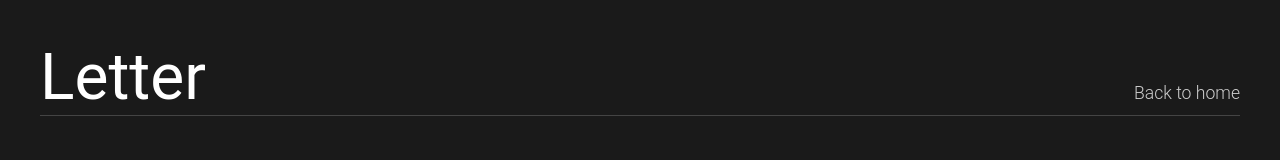
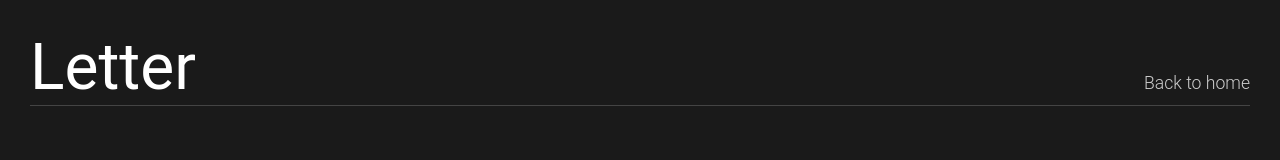
Before and after one commit to Meeniak/basic-informatics-portfolio, a plain HTML site: page letter.html in a window 1280 px wide. Drawn offline with Linux system fonts and the light colour scheme.

Commit message:
Update style.css

```diff
--- a/style.css
+++ b/style.css
@@ -24,7 +24,7 @@ body {
     color: #ffffff;
     font-family: 'Roboto', sans-serif;
     margin: 0;
-    padding: 40px;
+    padding: 30px;
     text-align: left;
     box-sizing: border-box;
 }
@@ -35,7 +35,7 @@ a, a:visited {
 }
 
 header {
-    margin-bottom: 60px;
+    margin-bottom: 40px;
 }
 
 h1 {
@@ -137,7 +137,7 @@ h2 {
     justify-content: space-between;
     align-items: baseline;
     border-bottom: 1px solid #444;
-    margin-bottom: 50px;
+    margin-bottom: 30px;
 }
 
 .sub-page-header h1 {
@@ -183,8 +183,8 @@ body.home {
 }
 
 #canvas-wrapper {
-    flex: 1 1 600px;
-    max-width: 800px;
+    flex-grow: 1;
+    max-width: 700px;
     aspect-ratio: 1 / 1;
     border: 1px solid #444;
     display: flex;
```
